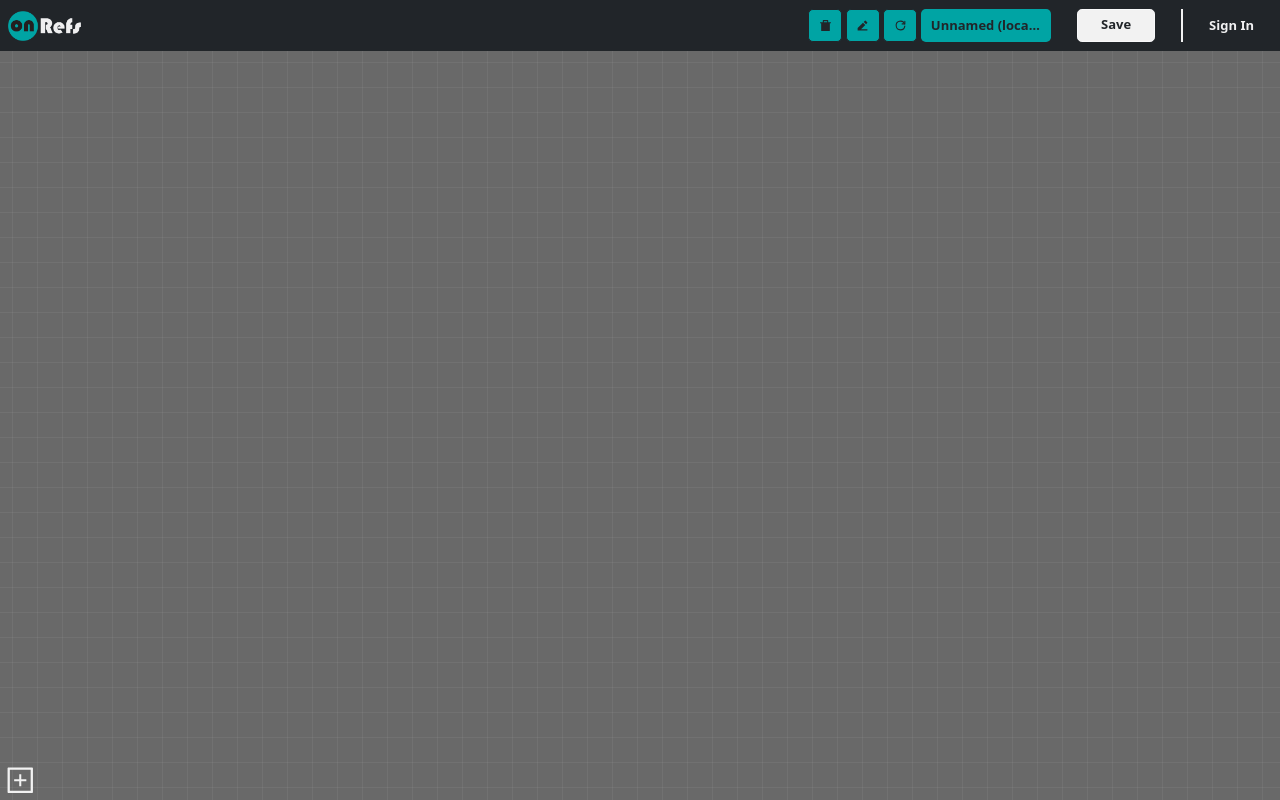
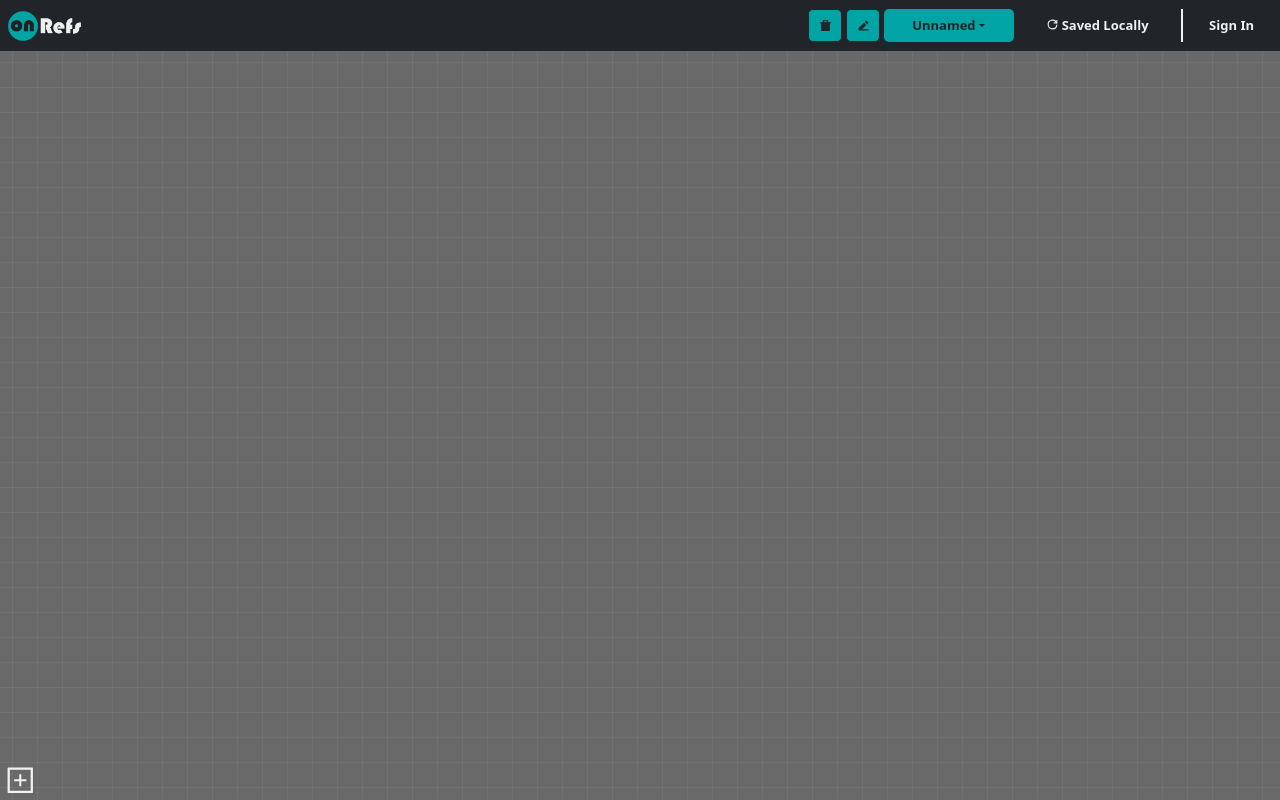
Before and after one commit to Vergiis/OnRefs, a React (Vite) app: page / in a window 1280 px wide. Built offline with nearby package versions, Linux system fonts and the light colour scheme.

Commit message:
5 files modified

```diff
--- a/package.json
+++ b/package.json
@@ -21,7 +21,8 @@
     "react-bootstrap": "^2.8.0",
     "react-dom": "^18.2.0",
     "react-icons": "^4.11.0",
-    "react-router-dom": "^6.16.0"
+    "react-router-dom": "^6.16.0",
+    "uuid": "^9.0.1"
   },
   "devDependencies": {
     "@types/jquery": "^3.5.19",
--- a/src/Canvas.tsx
+++ b/src/Canvas.tsx
@@ -1,10 +1,11 @@
 import { useEffect, useRef } from 'react';
+import { v4 as uuidv4 } from 'uuid';
 
 let canvas: any;
 let ctx: any;
 
 let shapes: any[] = [];
-let canvasID: number = -1;
+let canvasID: string = '-1';
 let canvasName: string = 'Unnamed';
 let canvasChangeFlag: boolean = false;
 
@@ -147,12 +148,13 @@ function isMouseInShape(mx: number, my: number, shape: any) {
 
 //Save To LocalStorage
 function SaveToLocal(firstUse = false) {
+  if (firstUse) canvasID = uuidv4();
   localStorage.setItem(
     'cav' + String(canvasID),
     JSON.stringify({
       canvasID: canvasID,
       canvasChangeFlag: canvasChangeFlag,
-      canvasName: canvasName + ' (local)',
+      canvasName: canvasName,
       canvasData: shapes,
       canvasPositionData: [
         {
@@ -199,8 +201,14 @@ function AddImage(
 }
 
 function loadCanvas() {
-  let data: any = localStorage.getItem('cav' + String(canvasID));
-  let content = JSON.parse(data);
+  let content = null;
+  for (let key in localStorage) {
+    if (key.substring(0, 3)) {
+      let data: any = localStorage.getItem(key);
+      content = JSON.parse(data);
+      break;
+    }
+  }
 
   if (content != null) {
     content.canvasData.forEach((el) => {
@@ -210,6 +218,9 @@ function loadCanvas() {
         AddImage(el.x, el.y, el.width, el.height, img, el.url);
       };
     });
+    canvasID = content.canvasID;
+    canvasName = content.canvasName;
+    canvasChangeFlag = content.canvasChangeFlag;
     return content.canvasPositionData[0];
   } else {
     SaveToLocal(true);
@@ -340,6 +351,9 @@ const Canvas = (props: any) => {
     canvas.height = window.innerHeight;
     canvas.width = window.innerWidth;
 
+    let tmp = ctx.getTransform();
+    ctx.setTransform(tmp.d, 0, 0, tmp.d, tmp.e, tmp.f);
+
     redraw();
   };
 
--- a/src/NavBar.tsx
+++ b/src/NavBar.tsx
@@ -43,18 +43,17 @@ export function NavBar() {
           >
             <RiEdit2Fill />
           </Nav.Item>
-          <Nav.Item
-            className="btn btn-dark canvasOptionsButtons"
-            id="canvasReloadButton"
-          >
-            <TbReload />
-          </Nav.Item>
           <div className="mobileButton">
             <DropdownCanvas />
           </div>
-          <Nav.Item className="btn btn-light mobileButton" id="saveCanvas">
-            Save
-          </Nav.Item>
+          <Nav.Link
+            className="mobileButton"
+            id="saveCanvas"
+            onClick={handleSignInShow}
+          >
+            <TbReload />
+            Saved Locally
+          </Nav.Link>
           <Nav.Link
             className="mobileButton"
             id="signIn"
--- a/src/styles/style.css
+++ b/src/styles/style.css
@@ -16,25 +16,26 @@ body {
   cursor: pointer;
   color: #f1f1f2;
   font-weight: bold;
-
   padding-left: 2em;
   padding-right: 2em;
   border-left: solid 2px #f2f2f2;
 }
 #signIn:hover {
-  color: #c1c1c1;
+  color: #00a4a4;
 }
 
 #saveCanvas {
-  color: #212529;
-  background-color: #f2f2f2;
+  color: #f1f1f2;
   font-weight: bold;
   margin-right: 2em;
   margin-left: 2em;
-  width: 6em;
+}
+#saveCanvas svg {
+  margin-bottom: 0.2em;
+  margin-right: 0.2em;
 }
 #saveCanvas:hover {
-  background-color: #d4d4d4;
+  color: #00a4a4;
 }
 #canvasDropdownBtn {
   background-color: #00a4a4;
@@ -75,9 +76,7 @@ body {
 #canvasDeleteButton:hover,
 #canvasDeleteButton:active,
 #canvasEditButton:hover,
-#canvasEditButton:active,
-#canvasReloadButton:hover,
-#canvasReloadButton:active {
+#canvasEditButton:active {
   background-color: #008686;
   color: #212529;
 }
```
Also changed, not shown: 1 other file (tests, documents, lock files or other folders).
